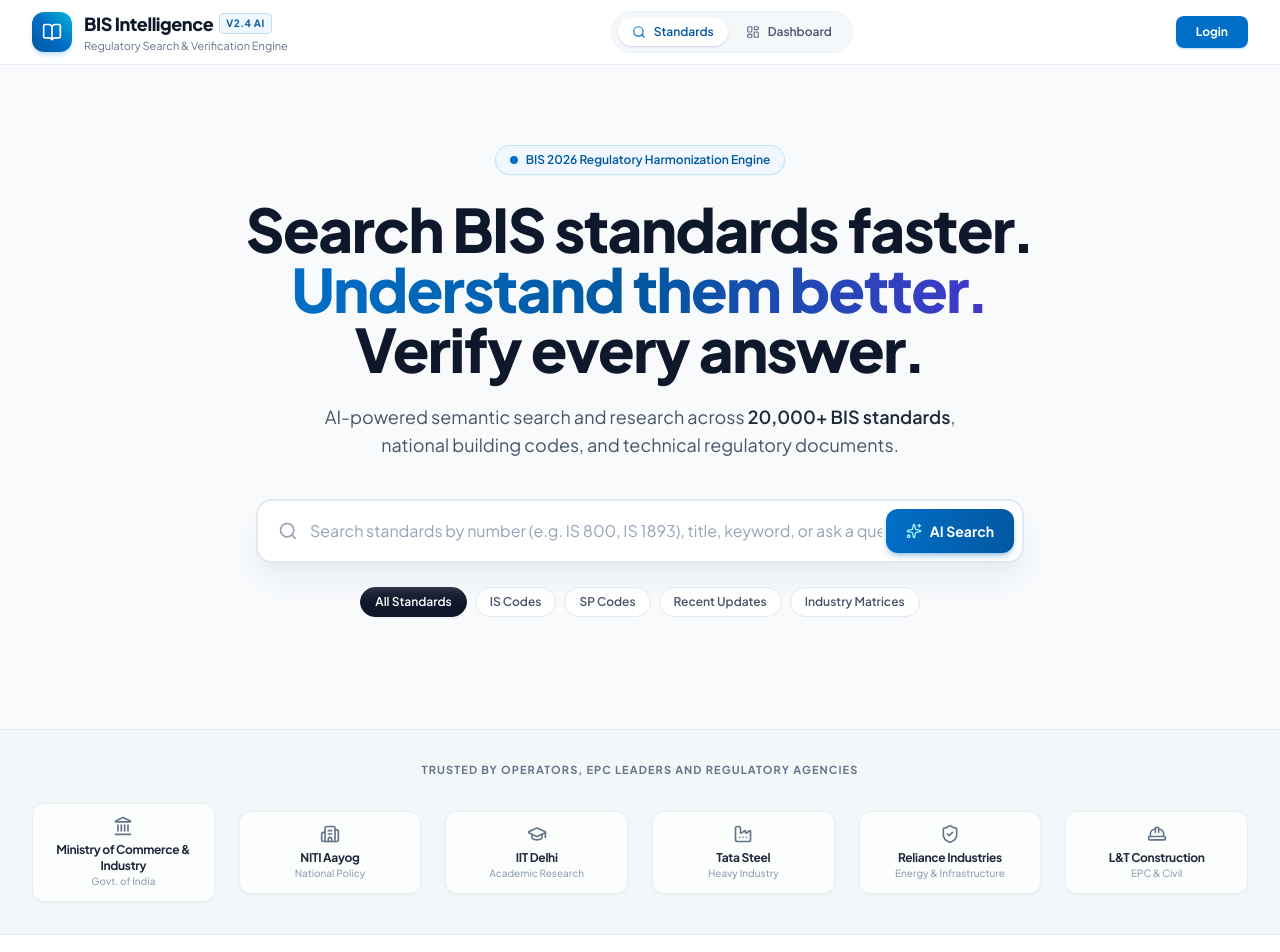
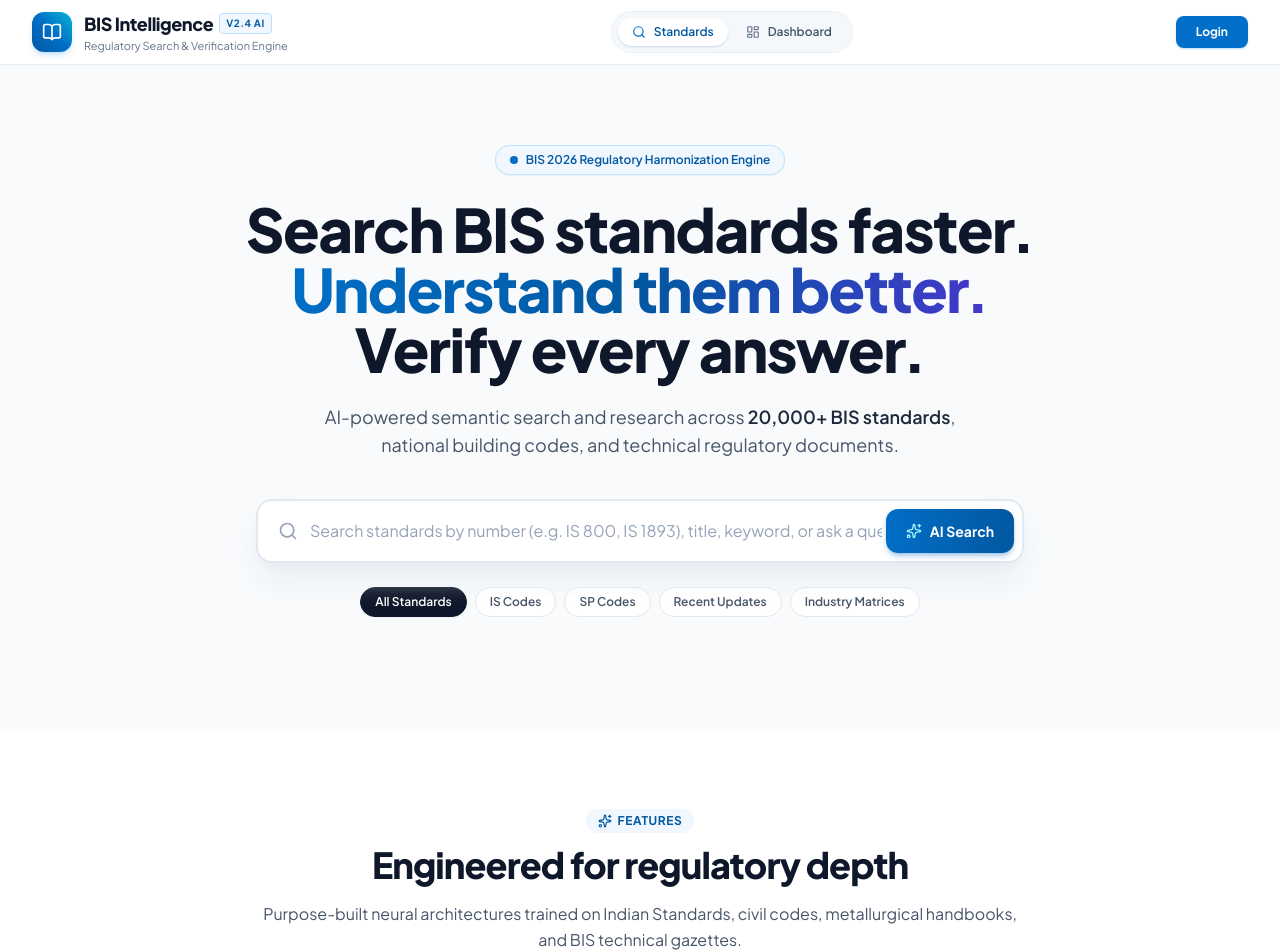
Before and after one commit to BhavyaGarg-sys/SIH-, a React (Vite) app in the folder frontend/: page / in a window 1280 px wide. Shown: the top 952 px of the page. Built offline with nearby package versions, Linux system fonts and the light colour scheme.

Commit message:
chore: remove placeholder TrustBanner from landing page

```diff
--- a/frontend/src/components/landing/LandingPage.jsx
+++ b/frontend/src/components/landing/LandingPage.jsx
@@ -1,6 +1,5 @@
 import React from 'react';
 import HeroSection from './HeroSection';
-import TrustBanner from './TrustBanner';
 import FeaturesGrid from './FeaturesGrid';
 import WorkflowSteps from './WorkflowSteps';
 
@@ -11,7 +10,6 @@
         onSearchSelect={(view) => setCurrentView(view)}
         onCompareClick={() => setCurrentView('comparison')}
       />
-      <TrustBanner />
       <FeaturesGrid setCurrentView={setCurrentView} />
       <WorkflowSteps onStepClick={(view) => setCurrentView(view)} />
     </div>
--- a/frontend/src/components/landing/TrustBanner.jsx
+++ /dev/null
@@ -1,44 +0,0 @@
-import React from 'react';
-import { TRUSTED_ORGANIZATIONS } from '../../data/landingData';
-import { Landmark, Building2, GraduationCap, Factory, ShieldCheck, HardHat } from 'lucide-react';
-
-export default function TrustBanner() {
-  const iconMap = {
-    Landmark: Landmark,
-    Building2: Building2,
-    GraduationCap: GraduationCap,
-    Factory: Factory,
-    ShieldCheck: ShieldCheck,
-    HardHat: HardHat,
-  };
-
-  return (
-    <div className="py-8 bg-slate-100/60 border-y border-slate-200/80">
-      <div className="max-w-7xl mx-auto px-4 sm:px-6 lg:px-8 text-center">
-        <p className="text-[11px] font-bold uppercase tracking-widest text-slate-500 mb-6">
-          Trusted by operators, EPC leaders and regulatory agencies
-        </p>
-
-        <div className="grid grid-cols-2 sm:grid-cols-3 md:grid-cols-6 gap-4 sm:gap-6 items-center justify-center">
-          {TRUSTED_ORGANIZATIONS.map((org, index) => {
-            const Icon = iconMap[org.icon] || Landmark;
-            return (
-              <div
-                key={index}
-                className="flex flex-col items-center justify-center p-3 rounded-xl bg-white/70 border border-slate-200/70 shadow-sm hover:border-brand-300 hover:shadow transition group"
-              >
-                <Icon className="w-5 h-5 text-slate-500 group-hover:text-brand-600 transition mb-1.5" />
-                <span className="text-xs font-bold text-slate-800 tracking-tight text-center">
-                  {org.name}
-                </span>
-                <span className="text-[10px] text-slate-400 font-medium">
-                  {org.category}
-                </span>
-              </div>
-            );
-          })}
-        </div>
-      </div>
-    </div>
-  );
-}
```
